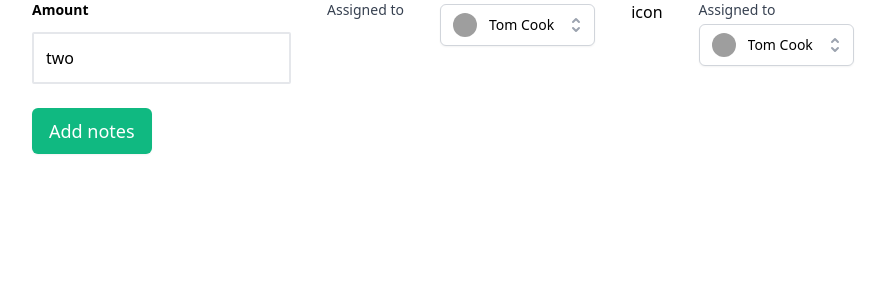
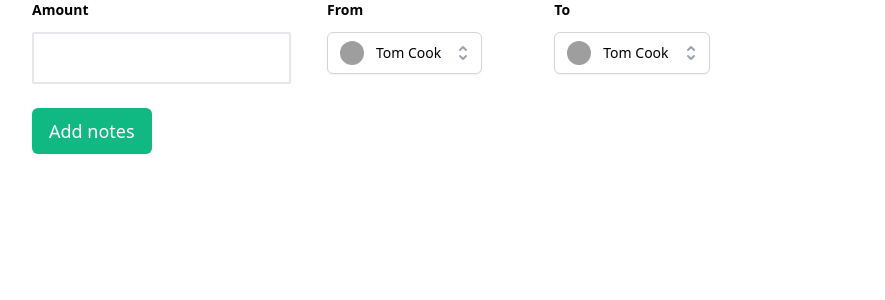
Before and after one commit to isNan909/Currency_Converter, a React (Vite) app: page / in a window 1280 px wide. Shown: the top 300 px of the page, without its empty margins (160-1045 px from the left). Built offline with nearby package versions, Linux system fonts and the light colour scheme; grey boxes are pictures that could not be loaded.

Commit message:
added conflict of same state into listbox ui

```diff
--- a/src/components/converter.jsx
+++ b/src/components/converter.jsx
@@ -96,16 +96,17 @@ function Converterapp() {
             </label>
             <input
               type="text"
-              value="two"
+              value=""
               className="w-full border-2 rounded-sm p-3"
               placeholder=""
             />
           </div>
+          <div>
             <Listbox value={selectedOne} onChange={setSelectedOne}>
               {({ open }) => (
                 <>
-                <Listbox.Label className="block text-sm font-medium text-gray-700">
-                  Assigned to
+                  <Listbox.Label className="font-bold text-sm mb-3 block">
+                    From
                   </Listbox.Label>
                   <div className="mt-1 relative">
                     <Listbox.Button className="relative w-full bg-white border border-gray-300 rounded-md shadow-sm pl-3 pr-10 py-2 text-left cursor-default focus:outline-none focus:ring-1 focus:ring-indigo-500 focus:border-indigo-500 sm:text-sm">
@@ -194,13 +195,15 @@ function Converterapp() {
                 </>
               )}
             </Listbox>
-          <div>icon</div>
+          </div>
+
+          <div>{/* icon */}</div>
           <div>
             <Listbox value={selectedTwo} onChange={setSelectedTwo}>
               {({ open }) => (
                 <>
-                  <Listbox.Label className="block text-sm font-medium text-gray-700">
-                    Assigned to
+                  <Listbox.Label className="block font-bold text-sm mb-3">
+                    To
                   </Listbox.Label>
                   <div className="mt-1 relative">
                     <Listbox.Button className="relative w-full bg-white border border-gray-300 rounded-md shadow-sm pl-3 pr-10 py-2 text-left cursor-default focus:outline-none focus:ring-1 focus:ring-indigo-500 focus:border-indigo-500 sm:text-sm">
```
Lines whose indentation alone changed are shown as unchanged.
